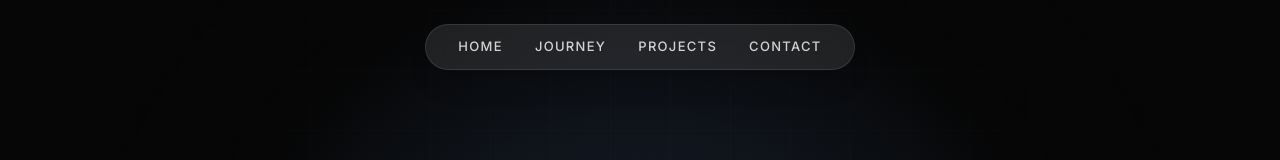
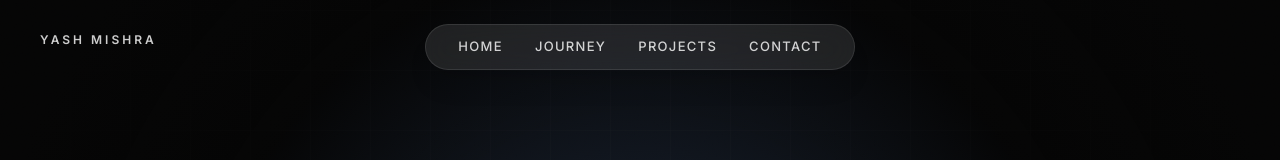
Before and after one commit to mishrayash01/portfolio, a React (Vite) app in the folder code/: page / in a window 1280 px wide. Shown: the top 160 px of the page. Built offline with nearby package versions, Linux system fonts and the light colour scheme.

Commit message:
fixed unused typescript variables

```diff
--- a/code/src/react-app/pages/Home.tsx
+++ b/code/src/react-app/pages/Home.tsx
@@ -73,7 +73,7 @@ export default function HomePage() {
 
         {/* Brand label */}
         <div className="absolute top-8 left-6 sm:left-10 z-[60] text-xs font-semibold uppercase text-white/80 tracking-[0.25em]">
-
+          YASH MISHRA
         </div>
 
         {/* Interactive Parallax Ghost Text */}
```
